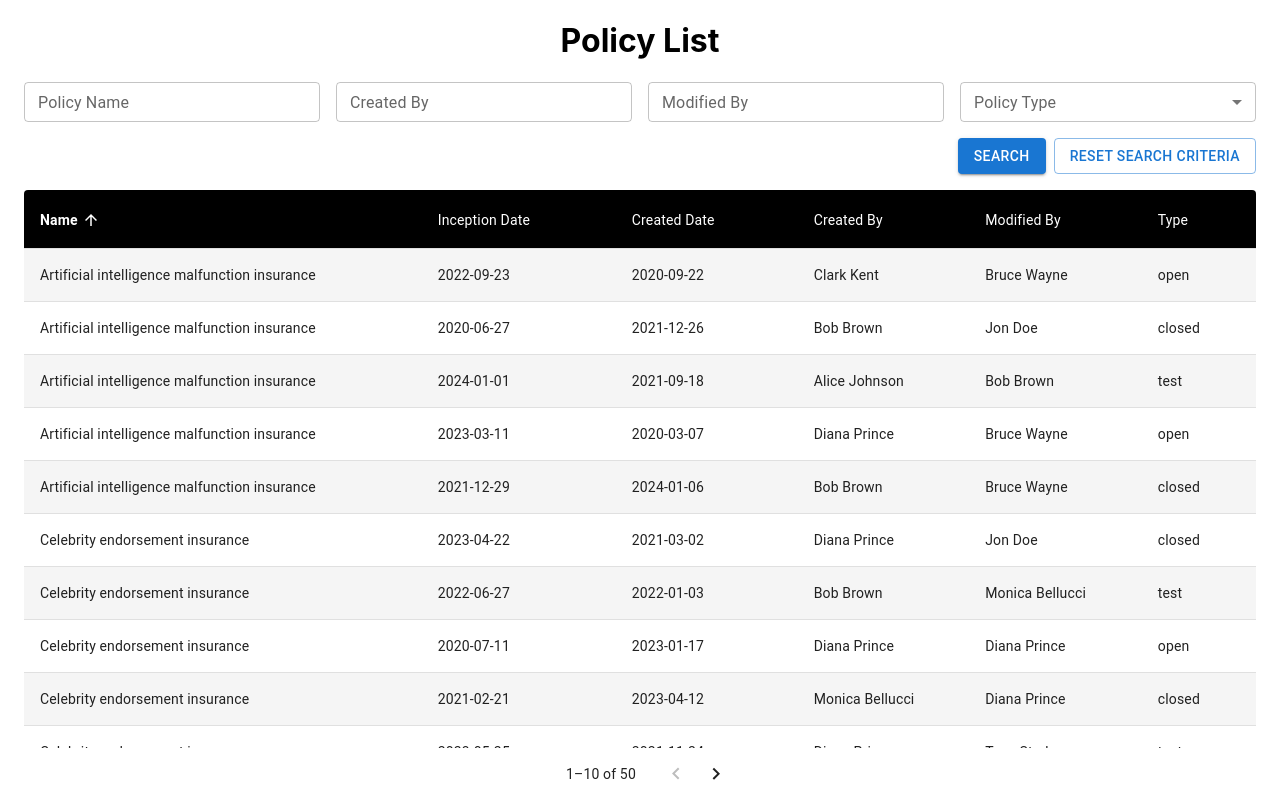
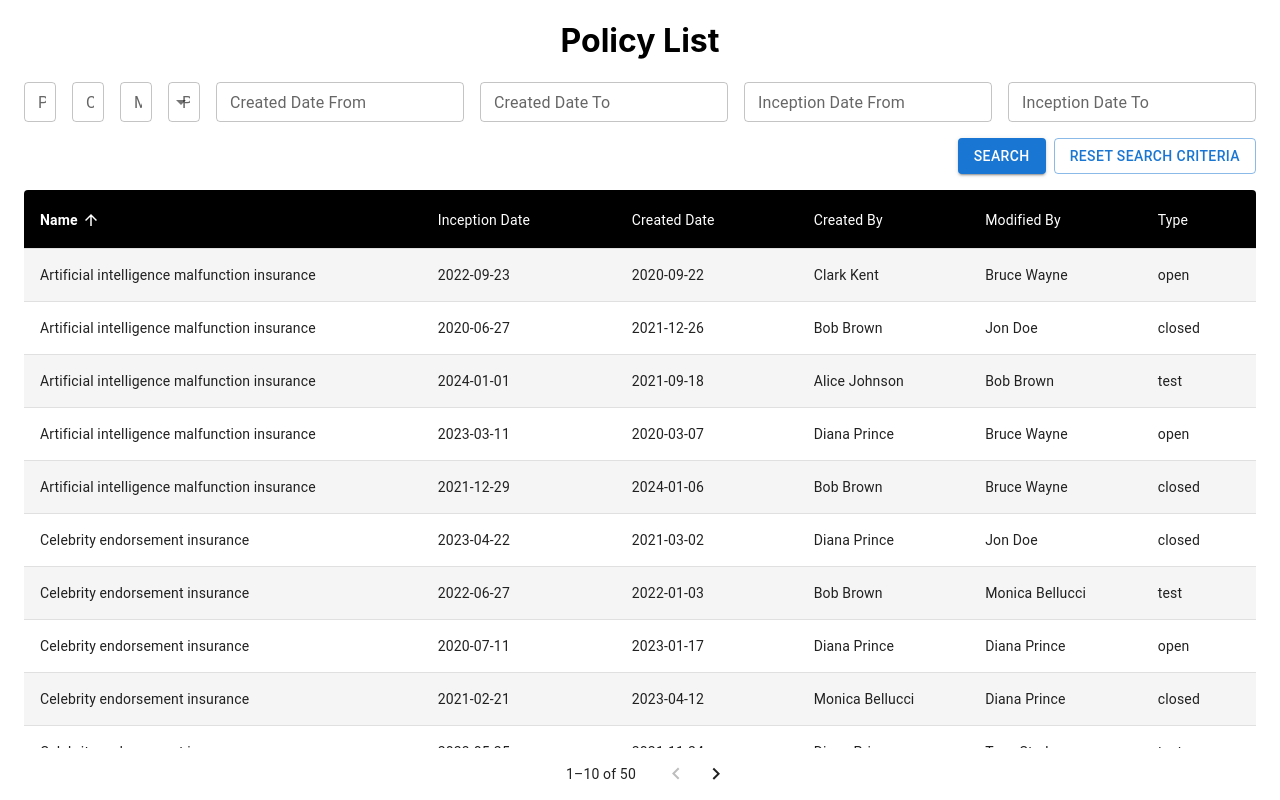
Before and after one commit to kalkusa/hx-miro-policies, a React (Create React App) app: page / in a window 1280 px wide. Built offline with nearby package versions, Linux system fonts and the light colour scheme.

Commit message:
Add date pickers

```diff
--- a/package.json
+++ b/package.json
@@ -6,6 +6,7 @@
     "@emotion/react": "^11.11.4",
     "@emotion/styled": "^11.11.5",
     "@mui/material": "^5.15.18",
+    "@mui/x-date-pickers": "^7.5.1",
     "@testing-library/jest-dom": "^5.17.0",
     "@testing-library/react": "^13.4.0",
     "@testing-library/user-event": "^13.5.0",
@@ -13,6 +14,7 @@
     "@types/node": "^16.18.97",
     "@types/react": "^18.3.3",
     "@types/react-dom": "^18.3.0",
+    "dayjs": "^1.11.11",
     "react": "^18.3.1",
     "react-dom": "^18.3.1",
     "react-scripts": "5.0.1",
--- a/src/Components/Filter.tsx
+++ b/src/Components/Filter.tsx
@@ -8,13 +8,21 @@ import {
   FormControl,
   InputLabel,
 } from "@mui/material";
+import dayjs, { Dayjs } from "dayjs";
+import { AdapterDayjs } from "@mui/x-date-pickers/AdapterDayjs";
+import { LocalizationProvider } from "@mui/x-date-pickers/LocalizationProvider";
+import { DatePicker } from "@mui/x-date-pickers/DatePicker";
 
 interface FilterProps {
   onSearch: (
     name: string,
     type: string,
     createdBy: string,
-    modifiedBy: string
+    modifiedBy: string,
+    createdDateFrom: Dayjs | null,
+    createdDateTo: Dayjs | null,
+    inceptionDateFrom: Dayjs | null,
+    inceptionDateTo: Dayjs | null
   ) => void;
   onReset: () => void;
 }
@@ -24,9 +32,24 @@ const Filter: React.FC<FilterProps> = ({ onSearch, onReset }) => {
   const [type, setType] = useState("");
   const [createdBy, setCreatedBy] = useState("");
   const [modifiedBy, setModifiedBy] = useState("");
+  const [createdDateFrom, setCreatedDateFrom] = useState<Dayjs | null>(null);
+  const [createdDateTo, setCreatedDateTo] = useState<Dayjs | null>(null);
+  const [inceptionDateFrom, setInceptionDateFrom] = useState<Dayjs | null>(
+    null
+  );
+  const [inceptionDateTo, setInceptionDateTo] = useState<Dayjs | null>(null);
 
   const handleSearch = () => {
-    onSearch(name, type, createdBy, modifiedBy);
+    onSearch(
+      name,
+      type,
+      createdBy,
+      modifiedBy,
+      createdDateFrom,
+      createdDateTo,
+      inceptionDateFrom,
+      inceptionDateTo
+    );
   };
 
   const handleReset = () => {
@@ -34,18 +57,26 @@ const Filter: React.FC<FilterProps> = ({ onSearch, onReset }) => {
     setType("");
     setCreatedBy("");
     setModifiedBy("");
+    setCreatedDateFrom(null);
+    setCreatedDateTo(null);
+    setInceptionDateFrom(null);
+    setInceptionDateTo(null);
     onReset();
   };
 
   return (
+    <LocalizationProvider dateAdapter={AdapterDayjs}>
       <Box sx={{ marginBottom: 2 }}>
         <Box
           sx={{
             display: "flex",
-          justifyContent: "space-between",
+            flexDirection: "column",
             gap: 2,
             marginBottom: 2,
           }}
+        >
+          <Box
+            sx={{ display: "flex", justifyContent: "space-between", gap: 2 }}
           >
             <TextField
               label="Policy Name"
@@ -84,6 +115,59 @@ const Filter: React.FC<FilterProps> = ({ onSearch, onReset }) => {
                 <MenuItem value="test">Test</MenuItem>
               </Select>
             </FormControl>
+            <DatePicker
+              label="Created Date From"
+              value={createdDateFrom}
+              onChange={(newValue) => setCreatedDateFrom(newValue)}
+              slotProps={{ textField: { size: "small" } }}
+            />
+            <DatePicker
+              label="Created Date To"
+              value={createdDateTo}
+              onChange={(newValue) => setCreatedDateTo(newValue)}
+              slotProps={{ textField: { size: "small" } }}
+            />
+            <DatePicker
+              label="Inception Date From"
+              value={inceptionDateFrom}
+              onChange={(newValue) => setInceptionDateFrom(newValue)}
+              slotProps={{ textField: { size: "small" } }}
+            />
+            <DatePicker
+              label="Inception Date To"
+              value={inceptionDateTo}
+              onChange={(newValue) => setInceptionDateTo(newValue)}
+              slotProps={{ textField: { size: "small" } }}
+            />
+          </Box>
+          {/* <Box
+            sx={{ display: "flex", justifyContent: "space-between", gap: 2 }}
+          >
+            <DatePicker
+              label="Created Date From"
+              value={createdDateFrom}
+              onChange={(newValue) => setCreatedDateFrom(newValue)}
+              slotProps={{ textField: { size: "small" } }}
+            />
+            <DatePicker
+              label="Created Date To"
+              value={createdDateTo}
+              onChange={(newValue) => setCreatedDateTo(newValue)}
+              slotProps={{ textField: { size: "small" } }}
+            />
+            <DatePicker
+              label="Inception Date From"
+              value={inceptionDateFrom}
+              onChange={(newValue) => setInceptionDateFrom(newValue)}
+              slotProps={{ textField: { size: "small" } }}
+            />
+            <DatePicker
+              label="Inception Date To"
+              value={inceptionDateTo}
+              onChange={(newValue) => setInceptionDateTo(newValue)}
+              slotProps={{ textField: { size: "small" } }}
+            />
+          </Box> */}
         </Box>
         <Box sx={{ display: "flex", justifyContent: "flex-end", gap: 1 }}>
           <Button variant="contained" color="primary" onClick={handleSearch}>
@@ -94,6 +178,7 @@ const Filter: React.FC<FilterProps> = ({ onSearch, onReset }) => {
           </Button>
         </Box>
       </Box>
+    </LocalizationProvider>
   );
 };
 
--- a/src/Components/PolicyList.tsx
+++ b/src/Components/PolicyList.tsx
@@ -13,14 +13,9 @@ import {
   tableCellClasses,
   Box,
   TableSortLabel,
-  TextField,
-  Select,
-  MenuItem,
-  FormControl,
-  InputLabel,
-  Button,
 } from "@mui/material";
 import { visuallyHidden } from "@mui/utils";
+import dayjs, { Dayjs } from "dayjs";
 import Filter from "./Filter";
 
 interface Policy {
@@ -126,13 +121,35 @@ const PolicyList: React.FC = () => {
   const [searchType, setSearchType] = useState("");
   const [searchCreatedBy, setSearchCreatedBy] = useState("");
   const [searchModifiedBy, setSearchModifiedBy] = useState("");
+  const [searchCreatedDateFrom, setSearchCreatedDateFrom] =
+    useState<Dayjs | null>(null);
+  const [searchCreatedDateTo, setSearchCreatedDateTo] = useState<Dayjs | null>(
+    null
+  );
+  const [searchInceptionDateFrom, setSearchInceptionDateFrom] =
+    useState<Dayjs | null>(null);
+  const [searchInceptionDateTo, setSearchInceptionDateTo] =
+    useState<Dayjs | null>(null);
 
   const handleSearch = useCallback(
-    (name: string, type: string, createdBy: string, modifiedBy: string) => {
+    (
+      name: string,
+      type: string,
+      createdBy: string,
+      modifiedBy: string,
+      createdDateFrom: Dayjs | null,
+      createdDateTo: Dayjs | null,
+      inceptionDateFrom: Dayjs | null,
+      inceptionDateTo: Dayjs | null
+    ) => {
       setSearchName(name);
       setSearchType(type);
       setSearchCreatedBy(createdBy);
       setSearchModifiedBy(modifiedBy);
+      setSearchCreatedDateFrom(createdDateFrom);
+      setSearchCreatedDateTo(createdDateTo);
+      setSearchInceptionDateFrom(inceptionDateFrom);
+      setSearchInceptionDateTo(inceptionDateTo);
       setPage(0); // Reset to the first page
     },
     []
@@ -143,6 +160,10 @@ const PolicyList: React.FC = () => {
     setSearchType("");
     setSearchCreatedBy("");
     setSearchModifiedBy("");
+    setSearchCreatedDateFrom(null);
+    setSearchCreatedDateTo(null);
+    setSearchInceptionDateFrom(null);
+    setSearchInceptionDateTo(null);
     setPage(0); // Reset to the first page
   }, []);
 
@@ -159,8 +180,11 @@ const PolicyList: React.FC = () => {
     setOrderBy(property);
   };
 
-  const filteredPolicies = policies.filter(
-    (policy) =>
+  const filteredPolicies = policies.filter((policy) => {
+    const createdDate = dayjs(policy.createdDate);
+    const inceptionDate = dayjs(policy.inceptionDate);
+
+    return (
       policy.name.toLowerCase().includes(searchName.toLowerCase()) &&
       (searchType ? policy.type === searchType : true) &&
       (searchCreatedBy
@@ -170,8 +194,25 @@ const PolicyList: React.FC = () => {
         ? policy.modifiedBy
             .toLowerCase()
             .includes(searchModifiedBy.toLowerCase())
+        : true) &&
+      (searchCreatedDateFrom
+        ? createdDate.isAfter(searchCreatedDateFrom) ||
+          createdDate.isSame(searchCreatedDateFrom)
+        : true) &&
+      (searchCreatedDateTo
+        ? createdDate.isBefore(searchCreatedDateTo) ||
+          createdDate.isSame(searchCreatedDateTo)
+        : true) &&
+      (searchInceptionDateFrom
+        ? inceptionDate.isAfter(searchInceptionDateFrom) ||
+          inceptionDate.isSame(searchInceptionDateFrom)
+        : true) &&
+      (searchInceptionDateTo
+        ? inceptionDate.isBefore(searchInceptionDateTo) ||
+          inceptionDate.isSame(searchInceptionDateTo)
         : true)
-  );
+    );
+  });
 
   const sortedPolicies = [...filteredPolicies].sort((a, b) => {
     if (a[orderBy] < b[orderBy]) {
```
Also changed, not shown: 1 other file (tests, documents, lock files or other folders). Lines whose indentation alone changed are shown as unchanged.
